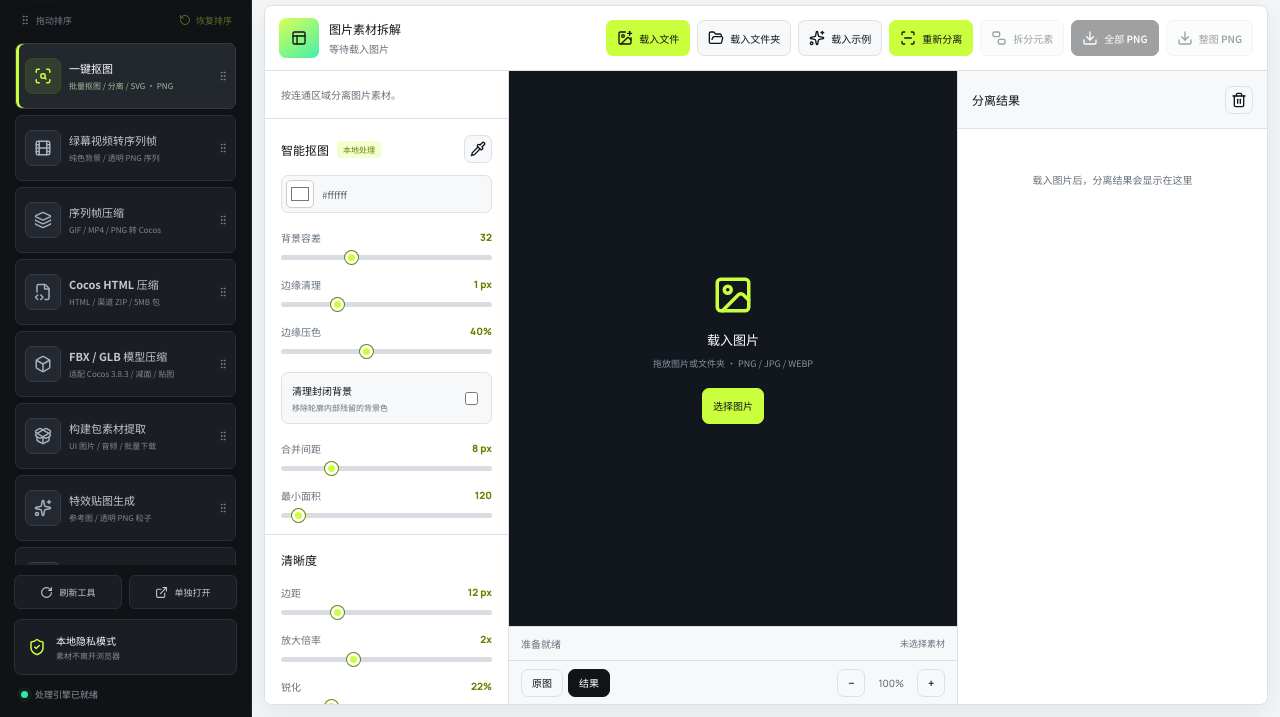
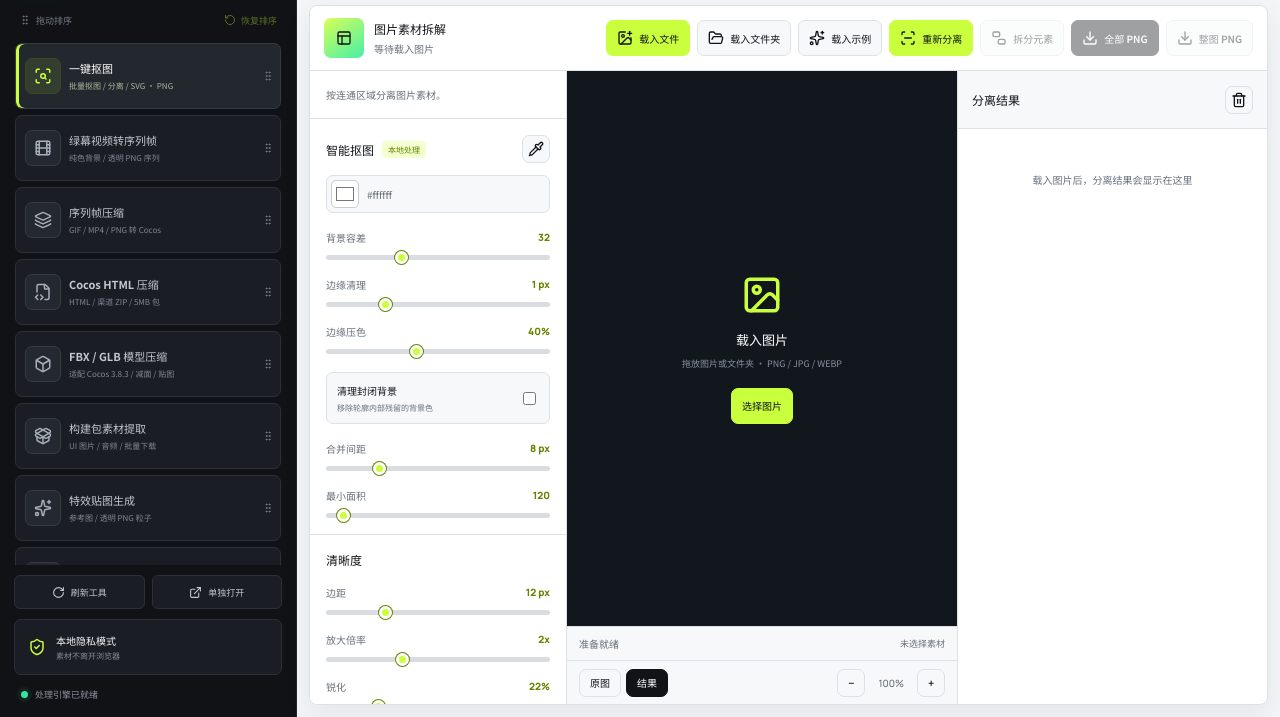
Before and after one commit to mengpingchen954-ops/merged-asset-tools, a website: page cutframe/index.html in a window 1280 px wide. Shown: the part 83-800 px from the top of the page. Drawn offline with nearby package versions, Linux system fonts and the light colour scheme.

Commit message:
Publish user-selected layout as CutFrame defaults

```diff
--- a/cutframe/index.html
+++ b/cutframe/index.html
@@ -345,6 +345,6 @@
     </dialog>
     <video id="source-video" playsinline muted hidden></video><canvas id="source-canvas" width="1200" height="800" hidden></canvas><canvas id="processed-canvas" width="1200" height="800" hidden></canvas>
     <script src="https://unpkg.com/lucide@0.468.0/dist/umd/lucide.min.js"></script><script src="https://cdn.jsdelivr.net/npm/@supabase/supabase-js@2/dist/umd/supabase.js"></script><script src="./supabase-config.js?v=20260907-1"></script><script src="./credits.js?v=20260907-1"></script><script src="./tool-suite.js?v=20260907-editor1"></script><script src="./app.js?v=20260907-2"></script><script type="module" src="./image-tools.js?v=20260907-1"></script>
-    <script src="./layout-editor.js?v=20260907-1"></script>
+    <script src="./layout-editor.js?v=20260907-defaults1"></script>
   </body>
 </html>
--- a/cutframe/layout-editor.js
+++ b/cutframe/layout-editor.js
@@ -1,6 +1,20 @@
 (function () {
   'use strict';
   const storageKey = 'cutframe:layout:v1';
+  const defaultLayout = {
+    version: 1,
+    global: { rail: 297 },
+    tools: {
+      gif: { column: 441 },
+      cocos: { column: 620 },
+      model: { column: 620 },
+      extractor: { upload: 561 },
+      vfx: { column: 620 },
+      video: { column: 264 },
+      image: { column: 296 },
+      'green-screen': { column: 396 },
+    },
+  };
   const modes = [...document.querySelectorAll('.mode-button')].map(el => el.dataset.mode);
   const originals = Object.fromEntries(modes.map(mode => {
     const button = document.querySelector(`.mode-button[data-mode="${mode}"]`);
@@ -31,7 +45,15 @@
     }
     return clean;
   }
-  try { const saved = localStorage.getItem(storageKey); if (saved) state = validate(JSON.parse(saved)); } catch (_) { /* Invalid or unavailable storage keeps the default layout. */ }
+  state = validate(defaultLayout);
+  try {
+    const saved = localStorage.getItem(storageKey);
+    if (saved) {
+      const custom = validate(JSON.parse(saved));
+      state.global = { ...state.global, ...custom.global };
+      for (const mode of modes) if (custom.tools[mode]) state.tools[mode] = { ...state.tools[mode], ...custom.tools[mode] };
+    }
+  } catch (_) { /* Invalid or unavailable storage keeps the published defaults. */ }
 
   const toggle = document.createElement('button');
   toggle.id = 'layout-edit-toggle';
@@ -282,7 +304,7 @@
     changed();
   });
   $('layout-reset').addEventListener('click', () => {
-    state = { version: 1, global: {}, tools: {} };
+    state = validate(defaultLayout);
     window.dispatchEvent(new HashChangeEvent('hashchange'));
     changed(); status('已恢复默认');
   });
```
